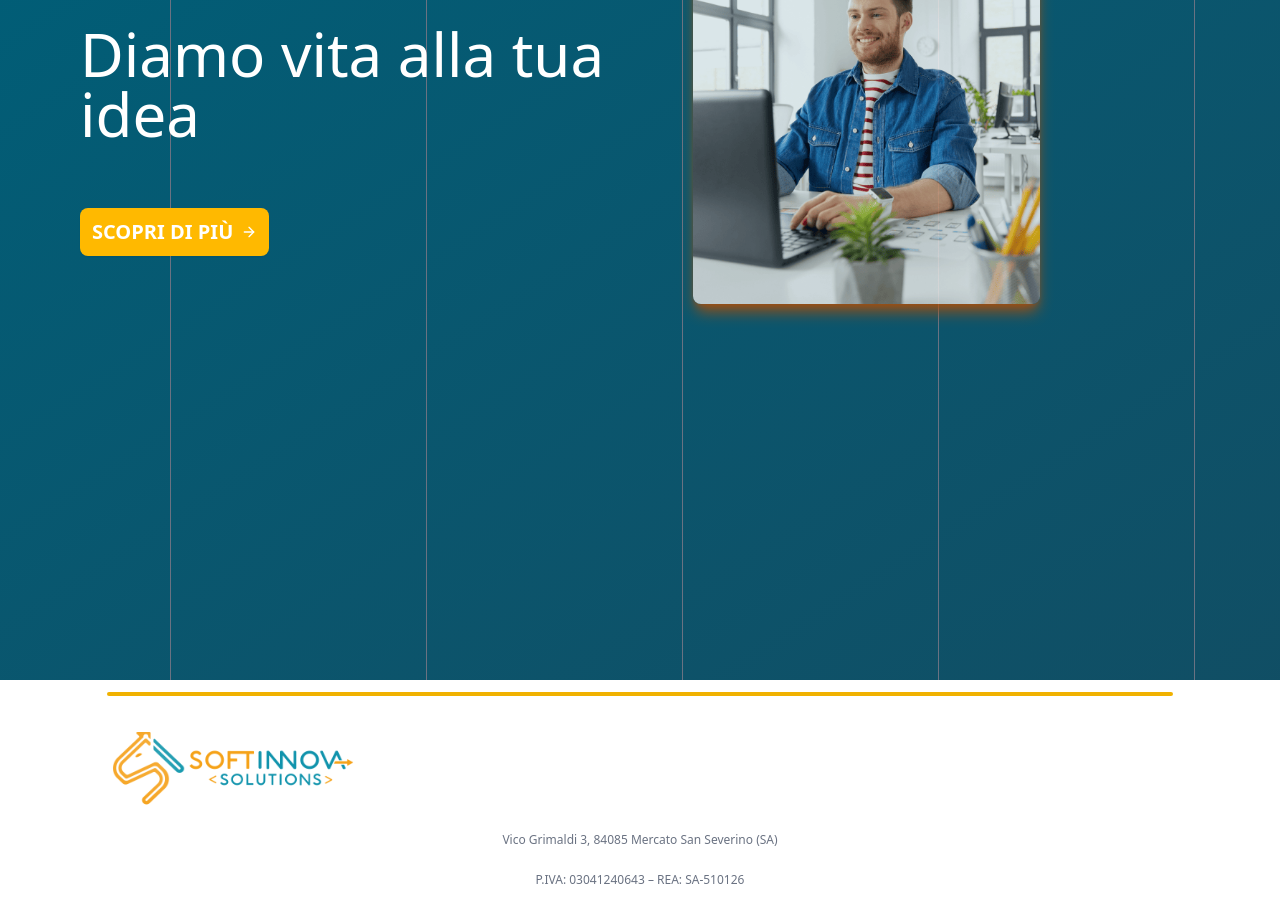
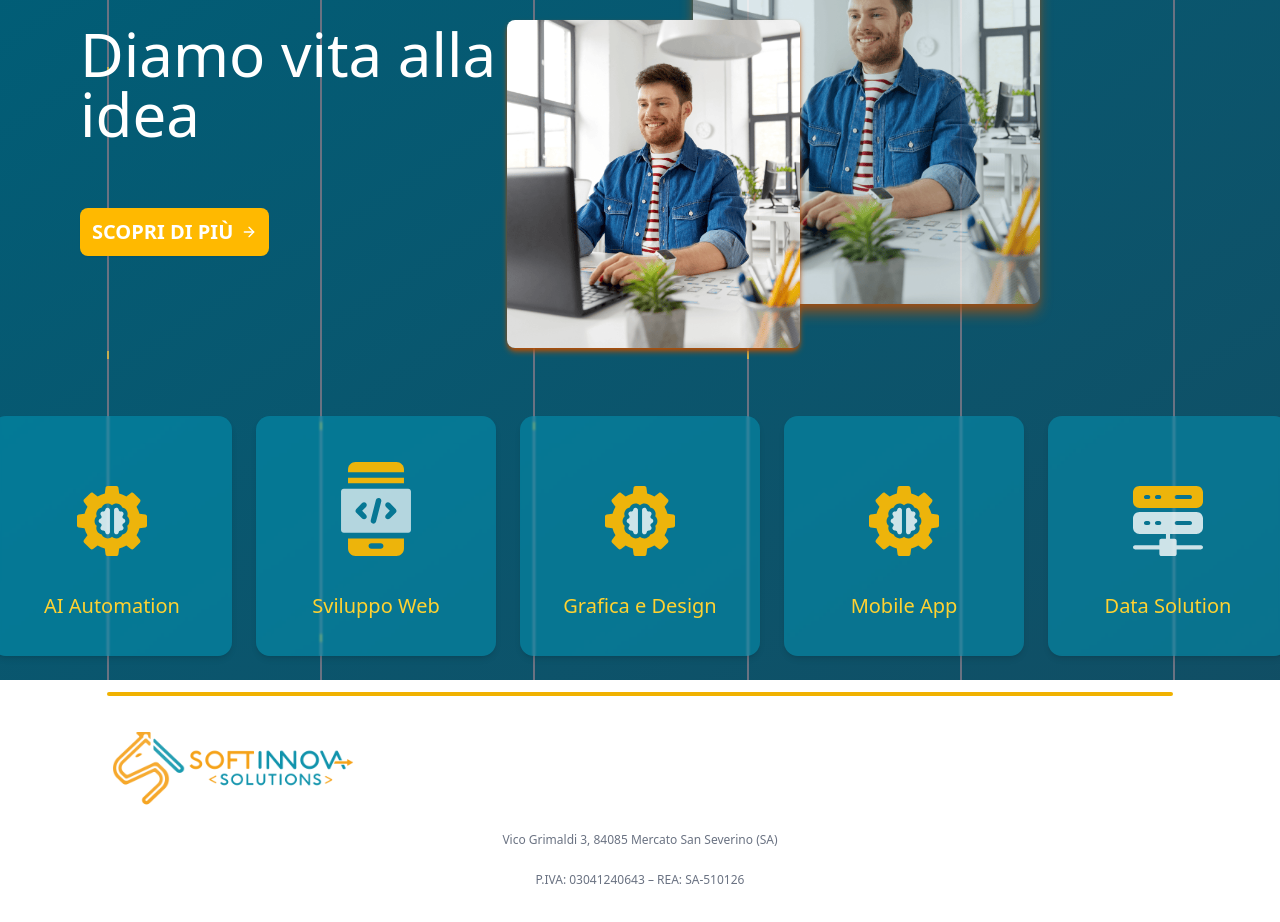
Before and after one commit to AMartella/website, a Next.js app: page / in a window 1280 px wide. Shown: the part 320-1242 px from the top of the page. Built offline with nearby package versions, Linux system fonts and the light colour scheme.

Commit message:
wip hero section

```diff
--- a/src/_components/Header/Header.jsx
+++ b/src/_components/Header/Header.jsx
@@ -20,8 +20,13 @@ function Header() {
 
     return (
         <div className={`
-            ${headerFixed ? "fixed top-0 left-0 w-full z-50 md:px-20 shadow-amber-600 shadow-sm md:shadow-md bg-white/10 animate-fade-in text-cyan-600" :
+            ${headerFixed ? "fixed top-0 left-0 w-full z-50 md:px-20 shadow-amber-600 shadow-sm md:shadow-md bg-white/95 animate-fade-in text-cyan-600" :
                 "relative bg-cyan-900 text-white"}`}>
+            {headerFixed && <div className='absolute bottom-0 left-0 w-full'>
+                <span className='absolute w-full animate-run-header'>
+                    <div className='w-3 h-1 bg-amber-600/80 shadow-amber-600 shadow-sm md:shadow-lg' />
+                </span>
+            </div>}
             <div className='flex justify-between items-center px-4 py-2 md:px-12 md:py-4'>
                 <Logo />
                 <div className='hidden md:flex items-center gap-5 font-bold md:text-lg'>
--- a/src/_components/HeroSection/HeroSection.jsx
+++ b/src/_components/HeroSection/HeroSection.jsx
@@ -7,18 +7,61 @@ import { ArrowRight } from 'lucide-react'
 import Medium from '../Text/Medium/Medium'
 import Image from 'next/image'
 import Card from '../Card/Card'
+import { Droplet } from 'lucide-react'
 
 function HeroSection() {
     return (
         <>
             <div className='relative px-10 md:px-20'>
-                <div className='absolute top-0 left-0 right-0 bottom-0 bg-gradient-to-br from-cyan-800 to-cyan-900 text-white flex border-t-2 border-t-gray-500 z-0'>
-                    <div className='w-1/6 border-r border-r-gray-500'></div>
-                    <div className='w-1/4 border-r border-r-gray-500'></div>
-                    <div className='w-1/4 border-r border-r-gray-500'></div>
-                    <div className='w-1/4 border-r border-r-gray-500'></div>
-                    <div className='hidden md:block w-1/4 border-r border-r-gray-500'></div>
-                    <div className='w-1/12'></div>
+                <div className='absolute top-0 left-0 right-0 bottom-0 bg-gradient-to-br from-cyan-800 to-cyan-900 text-white flex border-t-2 border-t-gray-600 z-0'>
+                    <div className='absolute w-0.5 top-0 left-1/11 md:left-1/12 h-full bg-gray-500'>
+                        <span className="absolute h-3/12 animate-run">
+                            <div className='w-0.5 h-2 bg-amber-300' />
+                        </span>
+                        <span className="absolute h-7/12 animate-run">
+                            <div className='w-0.5 h-2 bg-amber-300' />
+                        </span>
+                    </div>
+                    <div className='absolute w-0.5 top-0 left-4/11 md:left-3/12 h-full bg-gray-500'>
+                        <span className="absolute h-8/12 animate-run">
+                            <div className='w-0.5 h-2 bg-amber-300' />
+                        </span>
+                        <span className="absolute h-11/12 animate-run">
+                            <div className='w-0.5 h-2 bg-amber-300' />
+                        </span>
+                    </div>
+                    <div className='absolute w-0.5 top-0 left-7/11 md:left-5/12 h-full bg-gray-500'>
+                        <span className="absolute h-5/12 animate-run">
+                            <div className='w-0.5 h-2 bg-amber-300' />
+                        </span>
+                        <span className="absolute h-8/12 animate-run">
+                            <div className='w-0.5 h-2 bg-amber-300' />
+                        </span>
+                    </div>
+                    <div className='absolute w-0.5 top-0 left-10/11 md:left-7/12 h-full bg-gray-500'>
+                        <span className="absolute h-4/12 animate-run">
+                            <div className='w-0.5 h-2 bg-amber-300' />
+                        </span>
+                        <span className="absolute h-7/12 animate-run">
+                            <div className='w-0.5 h-2 bg-amber-300' />
+                        </span>
+                    </div>
+                    <div className='absolute hidden md:block w-0.5 top-0 md:left-9/12 h-full bg-gray-500'>
+                        <span className="absolute h-8/12 animate-run">
+                            <div className='w-0.5 h-2 bg-amber-300' />
+                        </span>
+                        <span className="absolute h-11/12 animate-run">
+                            <div className='w-0.5 h-2 bg-amber-300' />
+                        </span>
+                    </div>
+                    <div className='absolute hidden md:block w-0.5 top-0 md:left-11/12 h-full bg-gray-500'>
+                        <span className="absolute h-7/12 animate-run">
+                            <div className='w-0.5 h-2 bg-amber-300' />
+                        </span>
+                        <span className="absolute h-9/12 animate-run">
+                            <div className='w-0.5 h-2 bg-amber-300' />
+                        </span>
+                    </div>
                 </div>
                 <div className='relative py-10 md:py-16 animate-fade-in-slow'>
                     <div className='md:flex items-center'>
--- a/src/app/globals.css
+++ b/src/app/globals.css
@@ -4,8 +4,9 @@
 @custom-variant dark (&:is(.dark *));
 
 @theme inline {
-  --animate-fade-in-fast: fade-in 1.5s ease-in;
-  --animate-fade-in-slow: fade-in 2s ease-in;
+  --animate-fade-in: fade-in 0.4s both;
+  --animate-run: run 7s infinite both ease-out;
+  --animate-run-header: run-header 15s infinite forwards ease-out;
 
   @keyframes fade-in {
     0% {
@@ -14,6 +15,46 @@
 
     100% {
       opacity: 1;
+    }
+  }
+
+  @keyframes run-header {
+    0% {
+      transform: translateX(-1%);
+      opacity: 0;
+    }
+
+    10% {
+      opacity: 1;
+    }
+
+    90% {
+      opacity: 0.6;
+    }
+
+    100% {
+      transform: translateX(110%);
+      opacity: 0;
+    }
+  }
+
+  @keyframes run {
+    0% {
+      transform: translateY(-1%);
+      opacity: 0;
+    }
+
+    10% {
+      opacity: 1;
+    }
+
+    90% {
+      opacity: 0.6;
+    }
+
+    100% {
+      transform: translateY(110%);
+      opacity: 0;
     }
   }
 
```
